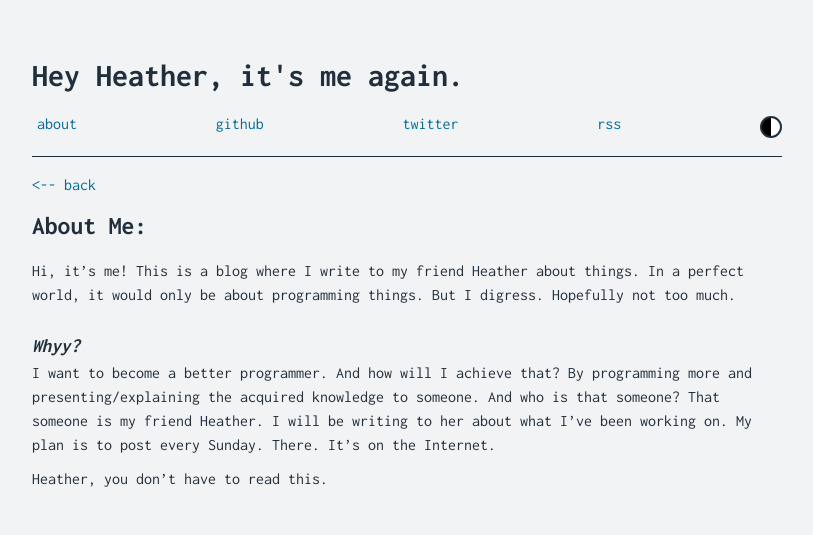
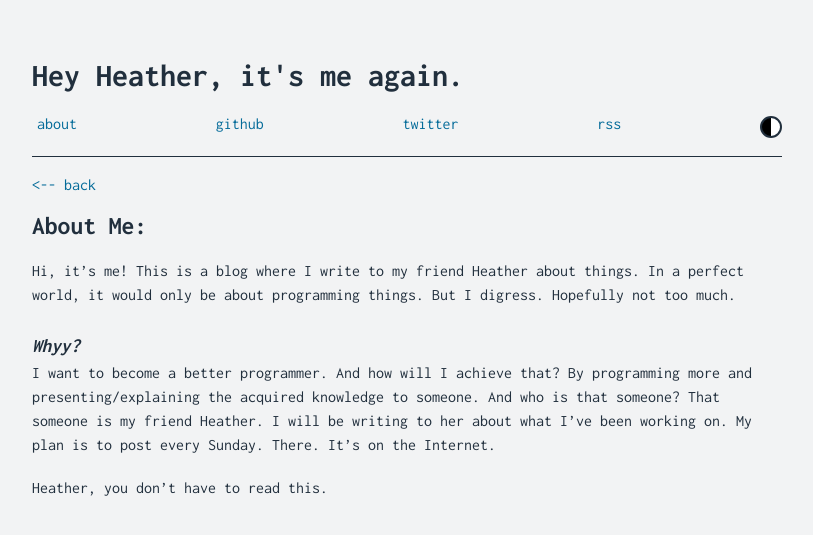
Before and after one commit to dolliars/heyheather, a Jekyll site: the page built from me/index.md, in a window 1280 px wide. Shown: the top 535 px of the page, without its empty margins (233-1046 px from the left). Built offline with Jekyll 4.4.1, drawn with Linux system fonts in a browser that asks for light colours.

Commit message:
Add more space between paragraphs

```diff
--- a/assets/css/main.scss
+++ b/assets/css/main.scss
@@ -211,7 +211,7 @@ span.date {
     p {
       font-size: 1em;
       line-height: 150%;
-      margin-bottom: 15px;
+      margin-bottom: 1.2em;
     }
     blockquote {
       padding-left: 1em;
@@ -344,7 +344,7 @@ span.date {
     p {
       font-size: 1em;
       line-height: 150%;
-      margin-bottom: 10px;
+      margin-bottom: 1.2em;
     }
   }
 }
```
